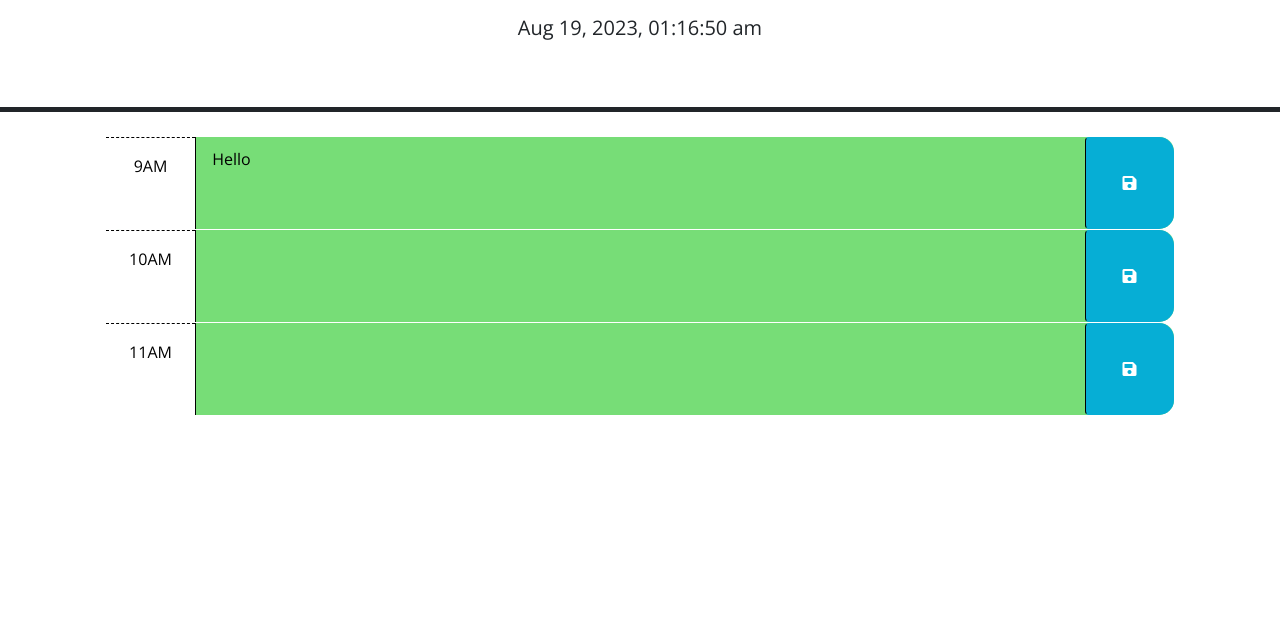
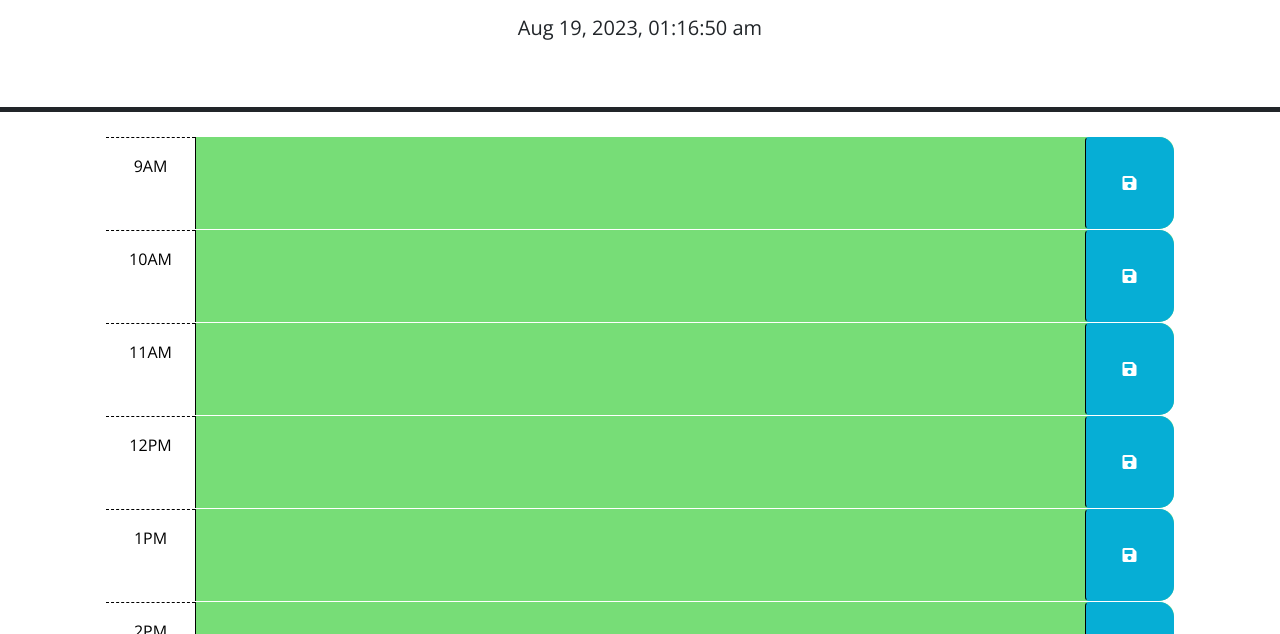
Before and after one commit to npcoiner/work-day-scheduler, a plain HTML site: page Develop/index.html in a window 1280 px wide. Shown: the part 166-800 px from the top of the page. Drawn offline with nearby package versions, Linux system fonts and the light colour scheme.

Commit message:
Added createTimeBlocks
Automatically creates timeblocks based on the hours worked

```diff
--- a/Develop/index.html
+++ b/Develop/index.html
@@ -28,43 +28,7 @@
       <p class="lead">A simple calendar app for scheduling your work day</p>
       <p id="currentDay" class="lead"></p>
     </header>
-    <div class="container-lg px-5">
-      <!-- Use class for "past", "present", and "future" to apply styles to the
-        time-block divs accordingly. The javascript will need to do this by
-        adding/removing these classes on each div by comparing the hour in the
-        id to the current hour. The html provided below is meant to be an example
-        demonstrating how the css provided can be leveraged to create the
-        desired layout and colors. The html below should be removed or updated
-        in the finished product. Remember to delete this comment once the
-        code is implemented.
-        -->
-
-      <!-- Example of a past time block. The "past" class adds a gray background color. -->
-      <div id="9" class="row time-block" tense="past">
-        <div class="col-2 col-md-1 hour text-center py-3">9AM</div>
-        <textarea class="col-8 col-md-10 description" rows="3"> Hello</textarea>
-        <button id="9" class="btn saveBtn col-2 col-md-1" aria-label="save">
-          <i class="fas fa-save" aria-hidden="true"></i>
-        </button>
-      </div>
-
-      <!-- Example of a a present time block. The "present" class adds a red background color. -->
-      <div id="10" class="row time-block" tense="present">
-        <div class="col-2 col-md-1 hour text-center py-3">10AM</div>
-        <textarea class="col-8 col-md-10 description" rows="3"> </textarea>
-        <button id="10" class="btn saveBtn col-2 col-md-1" aria-label="save">
-          <i class="fas fa-save" aria-hidden="true"></i>
-        </button>
-      </div>
-
-      <!-- Example of a future time block. The "future" class adds a green background color. -->
-      <div id="11" class="row time-block" tense="future">
-        <div class="col-2 col-md-1 hour text-center py-3">11AM</div>
-        <textarea class="col-8 col-md-10 description" rows="3"> </textarea>
-        <button id="11" class="btn saveBtn col-2 col-md-1" aria-label="save">
-          <i class="fas fa-save" aria-hidden="true"></i>
-        </button>
-      </div>
+    <div class="container-lg px-5 time-block-container">
 
     <script src="https://code.jquery.com/jquery-3.4.1.min.js"></script>
     <script
--- a/Develop/script.js
+++ b/Develop/script.js
@@ -7,6 +7,50 @@ var currentHour = dayjs().hour();
 // the code isn't run until the browser has finished rendering all the elements
 // in the html.
 $(function () {
+  function createTimeBlocks(){
+    for(var i = 9; i < 18; i++){
+      //save button
+      var buttonEl = $('<button>');
+      buttonEl.attr('id', i);
+      buttonEl.attr('aria-label',"save");
+      buttonEl.addClass('btn saveBtn col-2 col-md-1');
+
+      //not sure what this is
+      var iEl = $('<i>');
+      iEl.addClass('fas fa-save');
+      iEl.attr('aria-hidden',"true");
+      buttonEl.append(iEl);
+
+      //textarea
+      var textareaEl = $('<textarea>');
+      textareaEl.addClass('col-8 col-md-10 description');
+      textareaEl.attr('rows','3');
+
+      //div
+      var divEl = $('<div>');
+      divEl.addClass('col-2 col-md-1 hour text-center py-3');
+      if(i<12){
+        divEl.text(i+"AM")
+      }
+      else if(i===12){
+        divEl.text(i+"PM")
+      }
+      else{
+        divEl.text((i-12)+"PM")
+      }
+
+      //time-block
+      var timeBlockEl = $('<div>');
+      timeBlockEl.addClass('row time-block');
+      timeBlockEl.attr('id',i);
+
+      timeBlockEl.append(divEl,textareaEl,buttonEl);
+
+      var timeBlockContainerEl = $('.time-block-container');
+      timeBlockContainerEl.append(timeBlockEl);
+    }
+  }
+  createTimeBlocks();
   // TODO: Add a listener for click events on the save button. This code should
   // use the id in the containing time-block as a key to save the user input in
   // local storage. HINT: What does `this` reference in the click listener
@@ -47,6 +91,8 @@ $(function () {
   }
 
 
+
+
   // TODO: Add code to apply the past, present, or future class to each time
   // block by comparing the id to the current hour. HINTS: How can the id
   // attribute of each time-block be used to conditionally add or remove the
@@ -66,11 +112,7 @@ $(function () {
       return "future";
     }
   }
-  $('.time-block').each(function(i) {
-    var blockTime = parseInt($(this).attr('id'));
-    console.log("this" + blockTime)
-    $(this).attr('tense',  getTense(blockTime))
-  });
+
 
 
   // TODO: Add code to get any user input that was saved in localStorage and set
@@ -98,6 +140,12 @@ $(function () {
   function showDate(){
     $('#currentDay').text(currentDay)
   }
+
+  $('.time-block').each(function(i) {
+    var blockTime = parseInt($(this).attr('id'));
+    console.log("this" + blockTime)
+    $(this).attr('tense',  getTense(blockTime))
+  });
   //call getAndSetFromStorage
   getAndSetFromStorage();
   //call showDate
```
